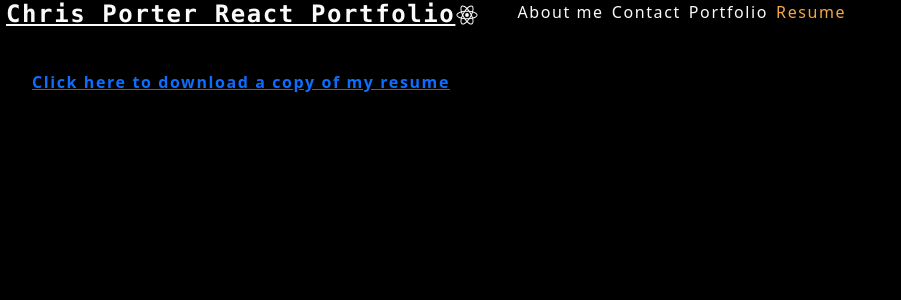
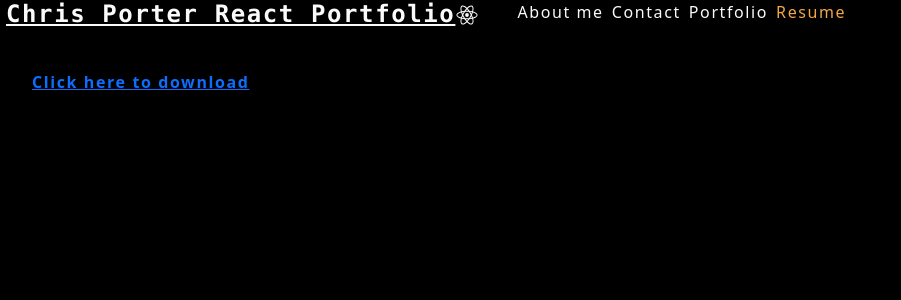
Before and after one commit to ChrisPorter87/React_Portfolio, a React (Create React App) app in the folder reactportfolio/: page / in a window 1280 px wide. Both pictures are taken after a click on the item "Resume". Shown: the top 300 px of the page, without its empty margins (0-901 px from the left). Built offline with nearby package versions, Linux system fonts and the light colour scheme.

Commit message:
final version hoping the resume will work

```diff
--- a/reactportfolio/src/components/Resume/index.jsx
+++ b/reactportfolio/src/components/Resume/index.jsx
@@ -1,11 +1,7 @@
 function Resume() {
   return (
-    <a
-      download="RESUMENOVAVERSION.pdf"
-      href="/ReactPortfolio/reactportfolio/public/files/RESUMENOVAVERSION.pdf"
-      title="Download resume"
-    >
-      Click here to download a copy of my resume
+    <a href="../../../public/RESUMENOVAVERSION.pdf" download>
+      Click here to download
     </a>
   );
 }
```
Also changed, not shown: 1 other file (tests, documents, lock files or other folders).
